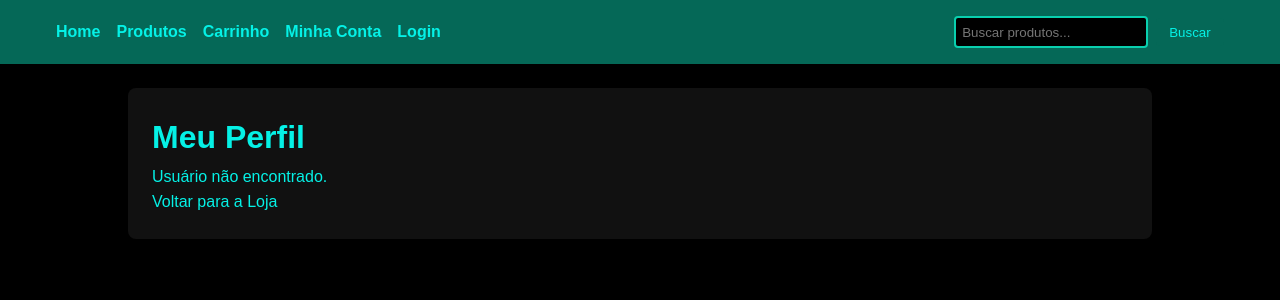
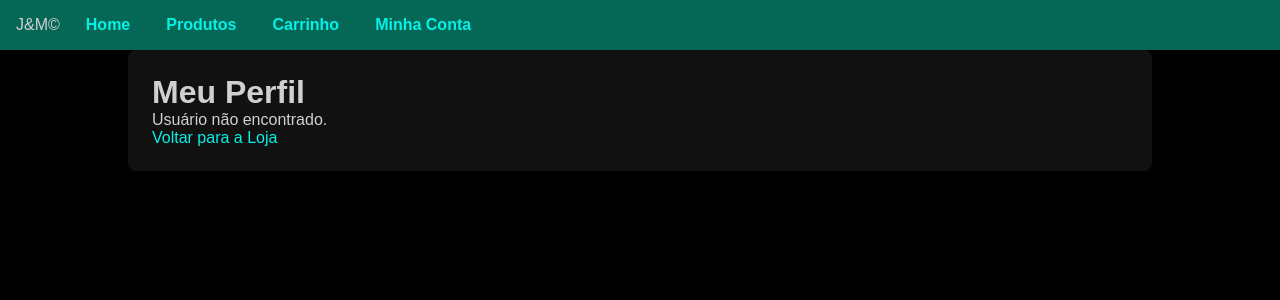
Before and after one commit to JeanPierrePro/Projeto, a Flask app: page /profile in a window 1280 px wide. Shown: the top 300 px of the page. Run offline with Flask 3, Linux system fonts and the light colour scheme; the visitor is signed in with stand-in values (Sample User, id 1); data that the repository does not hold is empty.

Commit message:
ui simples (erro na home)

```diff
--- a/static/style.css
+++ b/static/style.css
@@ -1,4 +1,4 @@
-/* Reset básico */
+/* 1. Reset básico */
 * {
     margin: 0;
     padding: 0;
@@ -6,53 +6,287 @@
     font-family: Arial, sans-serif;
 }
 
-/* Cor de fundo */
+/* 2. Estilos Gerais */
 body {
+    font-family: Arial, sans-serif;
     background-color: #000000;
-    color: #05F1E6;
-    line-height: 1.6;
+    color: #D0D0D0;
+    display: flex;
+    flex-direction: column;
+    align-items: center;
 }
 
-/* Updated header styles */
+/* Estilo de header fixo */
 header {
+    position: sticky;
+    top: 0;
+    left: 0;
+    right: 0;
+    bottom: 20px;
+    width: 100%;
+    max-height: min-content;
     background-color: #056857;
     padding: 1em 0;
-    margin-bottom: 1.5em;
+    z-index: 1000; /* Fixa a navbar acima do conteúdo */
 }
 
-/* Updated nav styles */
+/* Estilos gerais para a navegação */
 nav {
     display: flex;
     justify-content: space-between;
     align-items: center;
-    max-width: 1200px;
     margin: 0 auto;
     padding: 0 1em;
 }
 
+/* Lista de links na navegação */
 nav ul {
     list-style: none;
     display: flex;
     gap: 1em;
 }
 
-/* Simplified nav items */
+/* Estilo dos itens da lista */
 nav ul li {
     display: inline;
 }
 
+/* Estilos dos links na navegação */
 nav ul li a {
     text-decoration: none;
     color: #05F1E6;
     font-weight: bold;
-    transition: color 0.3s;
+    padding: 5px 10px;
+    border-radius: 5px;
+    transition: all 0.3s ease;
 }
 
+/* Efeito de hover nos links */
 nav ul li a:hover {
     color: #09CFAE;
+    background-color: #111111;
 }
 
-/* Estilo da container */
+/* Transição suave nos links */
+nav ul li a {
+    transition: color 0.3s, background-color 0.3s;
+}
+
+/* Barra de busca */
+.search-section {
+    width: 100%;
+    padding: 40px 0;
+    background-color: #056857;
+    display: flex;
+    justify-content: center;
+    align-items: center;
+}
+
+.search-form {
+    display: flex;
+    gap: 10px;
+    justify-content: center;
+    align-items: center;
+}
+
+.search-form input[type="text"] {
+    padding: 1em;
+    border: 2px solid #09CFAE;
+    border-radius: 8px;
+    background-color: #000000;
+    color: #D0D0D0;
+    font-size: 1.2em;
+    width: 400px;
+    max-width: 80%;
+    transition: border-color 0.3s;
+}
+
+.search-form button,
+.card-produto button {
+    background-color: #056857;
+    color: #05F1E6;
+    padding: 1em 2em;
+    border-radius: 8px;
+    border: none;
+    cursor: pointer;
+    transition: background-color 0.3s, transform 0.2s;
+}
+
+.search-form button:hover,
+.card-produto button:hover {
+    background-color: #09CFAE;
+    transform: scale(1.05);
+}
+
+/* Inputs com borda destacada */
+.search-form input[type="text"]:focus {
+    border-color: #09CFAE;
+    background-color: #222222;
+}
+
+/* Grid de produtos */
+.produtos {
+    display: grid;
+    grid-template-columns: repeat(3, 1fr);
+    gap: 20px;
+    margin-top: 20px;
+    justify-items: center;
+}
+
+/* Cartão de Produto */
+.card.produto {
+    background-color: #111111;
+    border: 1px solid #09CFAE;
+    padding: 20px;
+    text-align: center;
+    border-radius: 8px;
+    box-shadow: 0 4px 8px rgba(5, 241, 230, 0.2);
+    width: 90%;
+    height: 350px;
+    display: flex;
+    flex-direction: column;
+    justify-content: space-between;
+    align-items: center;
+    transition: all 0.3s ease-in-out;
+}
+
+/* Efeito de hover nos cartões */
+.card.produto:hover {
+    transform: translateY(-5px);
+    box-shadow: 0 10px 20px rgba(5, 241, 230, 0.4);
+}
+
+/* Tamanho da Imagem do Produto */
+.produto-imagem {
+    width: 100%;
+    height: auto;
+    max-height: 200px;
+    margin-bottom: 15px;
+    display: block;
+    margin-left: auto;
+    margin-right: auto;
+}
+
+/* Modal (Pop-up) */
+.modal {
+    display: none; /* Inicialmente escondido */
+    position: fixed;
+    z-index: 1000;
+    left: 0;
+    top: 0;
+    width: 100%;
+    height: 100%;
+    background-color: rgba(0, 0, 0, 0.5);
+}
+
+.modal-content {
+    position: relative;
+    margin: 10% auto;
+    background-color: #222222;
+    padding: 20px;
+    border-radius: 10px;
+    display: flex;
+    justify-content: space-between;
+    max-width: 900px;
+    min-height: 300px;
+}
+
+.product-details {
+    display: flex;
+}
+
+.modal-image {
+    max-width: 300px;
+    max-height: 300px;
+    margin-right: 20px;
+}
+
+.product-info {
+    color: #D0D0D0;
+    flex: 1;
+}
+
+.product-info h2 {
+    font-size: 1.8em;
+    color: #05F1E6;
+}
+
+.close-btn {
+    position: absolute;
+    top: 10px;
+    right: 10px;
+    font-size: 2em;
+    color: #fff;
+    cursor: pointer;
+}
+
+.product-info button {
+    background-color: #056857;
+    color: #05F1E6;
+    padding: 1em 2em;
+    border-radius: 8px;
+    border: none;
+    cursor: pointer;
+    transition: background-color 0.3s, transform 0.2s;
+}
+
+.product-info button:hover {
+    background-color: #09CFAE;
+    transform: scale(1.05);
+}
+
+
+/* 6. Responsividade */
+@media (max-width: 768px) {
+    .produtos {
+        grid-template-columns: 1fr;
+    }
+
+    .card.produto {
+        width: 100%;
+        height: auto;
+    }
+
+    /* Menu hambúrguer */
+    nav ul {
+        display: none;
+        flex-direction: column;
+        width: 100%;
+        background-color: #056857;
+        position: absolute;
+        top: 60px;
+        left: 0;
+    }
+
+    nav ul li {
+        text-align: center;
+        padding: 15px;
+        border-bottom: 1px solid #09CFAE;
+    }
+
+    nav ul li a {
+        display: block;
+        padding: 15px;
+    }
+
+    .hamburger-menu {
+        display: block;
+        cursor: pointer;
+    }
+
+    .menu-open {
+        display: flex;
+    }
+}
+
+/* Ajuste para 2 colunas em tablets */
+@media (max-width: 1024px) and (min-width: 769px) {
+    .produtos {
+        grid-template-columns: repeat(2, 1fr);
+    }
+}
+
+/* 7. Estilos Auxiliares */
 .container {
     width: 80%;
     margin: 0 auto;
@@ -61,7 +295,17 @@
     border-radius: 8px;
 }
 
-/* Estilo das mensagens flash */
+/* 8. Estilo de Links */
+a {
+    color: #05F1E6;
+    text-decoration: none;
+}
+
+a:hover {
+    color: #09CFAE;
+}
+
+/* 9. Estilo de Mensagens Flash */
 .flashes {
     list-style: none;
     padding: 0.5em;
@@ -73,122 +317,32 @@
     margin-bottom: 0.5em;
     border: 1px solid #09CFAE;
     border-radius: 4px;
+    background-color: #222222;
+    color: #D0D0D0;
+    transition: transform 0.2s, opacity 0.3s ease;
 }
 
-.flashes li.info {
-    background-color: #056857;
-    color: #D0D0D0;
+.flashes li.success {
+    border-color: #28a745;
+    background-color: #2c662d;
 }
 
 .flashes li.error {
-    background-color: #C62828;
-    color: #FFFFFF;
+    border-color: #dc3545;
+    background-color: #661d1d;
 }
 
-/* Updated search form styles */
-.search-form {
-    display: flex;
-    align-items: center;
-    gap: 0.5em;
+.flashes li.show {
+    transform: translateY(0);
+    opacity: 1;
 }
 
-.search-form input[type="text"] {
-    padding: 0.5em;
-    border: 2px solid #09CFAE;
-    border-radius: 4px;
-    background-color: #000000;
-    color: #D0D0D0;
-    transition: border-color 0.3s;
-}
-
-.search-form input[type="text"]:focus {
-    border-color: #05F1E6;
-}
-
-.search-form button {
-    padding: 0.5em 1em;
-    border: none;
-    border-radius: 4px;
-    background-color: #056857;
-    color: #05F1E6;
-    cursor: pointer;
-    transition: background-color 0.3s;
-}
-
-.search-form button:hover {
-    background-color: #09CFAE;
-}
-
-/* Estilo dos links */
-a {
-    color: #05F1E6;
-    text-decoration: none;
-}
-
-a:hover {
-    color: #09CFAE;
-}
-
-/* Estilo das bordas e elementos secundários */
+/* 10. Estilo das Bordas e Elementos Secundários */
 .border-secondary {
     border-color: #09CFAE;
 }
 
-/* Estilo dos elementos terciários (transições suaves) */
+/* 11. Estilo de Transições Suaves */
 .transition {
     transition: all 0.3s;
 }
-
-/* Container de produtos */
-.produtos {
-    display: grid;
-    grid-template-columns: repeat(3, 1fr);
-    gap: 20px;
-    margin-top: 20px;
-    justify-items: center;
-}
-
-/* Cartão de produto */
-.card.produto {
-    background-color: #111111;
-    border: 1px solid #09CFAE;
-    padding: 20px;
-    text-align: center;
-    border-radius: 8px;
-    box-shadow: 0 4px 8px rgba(5, 241, 230, 0.1);
-    width: 90%;
-    height: 350px;
-    display: flex;
-    flex-direction: column;
-    justify-content: space-between;
-    align-items: center;
-}
-
-/* Tamanho da imagem do produto */
-.produto-imagem {
-    width: 100%;
-    height: auto;
-    max-height: 200px;
-    margin-bottom: 15px;
-    display: block;
-    margin-left: auto;
-    margin-right: auto;
-}
-
-/* Responsividade */
-@media (max-width: 768px) {
-    .produtos {
-        grid-template-columns: 1fr;
-    }
-
-    .card.produto {
-        width: 100%;
-        height: auto;
-    }
-}
-
-@media (max-width: 1024px) and (min-width: 769px) {
-    .produtos {
-        grid-template-columns: repeat(2, 1fr);
-    }
-}
--- a/templates/base.html
+++ b/templates/base.html
@@ -1,4 +1,3 @@
-<!-- templates/base.html -->
 <!DOCTYPE html>
 <html lang="pt-BR">
 <head>
@@ -12,16 +11,25 @@
     <header>
         <nav>
             <ul>
+                J&M©
                 <li><a href="{{ url_for('index') }}">Home</a></li>
                 <li><a href="{{ url_for('products') }}">Produtos</a></li>
                 <li><a href="{{ url_for('cart') }}">Carrinho</a></li>
                 <li><a href="{{ url_for('profile') }}">Minha Conta</a></li>
+
+                <!-- Exibe o link de login apenas se o usuário não estiver logado -->
+                {% if 'user_id' not in session %}
                 <li><a href="{{ url_for('login') }}">Login</a></li>
+                {% endif %}
             </ul>
+
+            <!-- Exibe ou nao a caixa de pesquisa -->
+            {% if request.endpoint not in ['index', 'login', 'profile'] %}
             <form action="{{ url_for('search') }}" method="GET" class="search-form">
                 <input type="text" name="query" placeholder="Buscar produtos..." required>
                 <button type="submit">Buscar</button>
             </form>
+            {% endif %}
         </nav>
     </header>
     <div class="container">
@@ -37,6 +45,5 @@
 
         {% block content %}{% endblock %}
     </div>
-    <script src="{{ url_for('static', filename='script.js') }}"></script>
 </body>
 </html>
```
Also changed, not shown: templates/index.html (+34 -6 lines).
